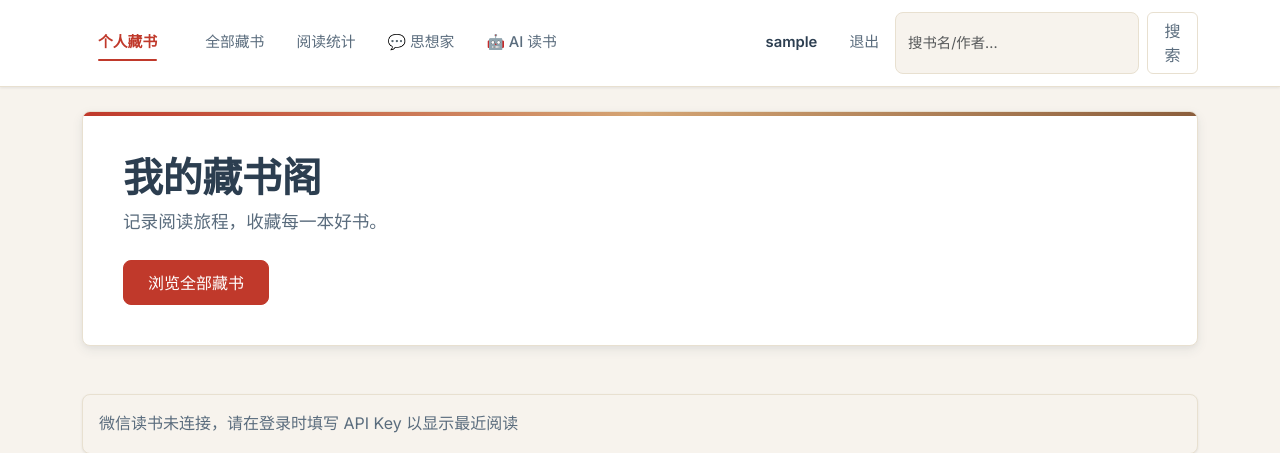
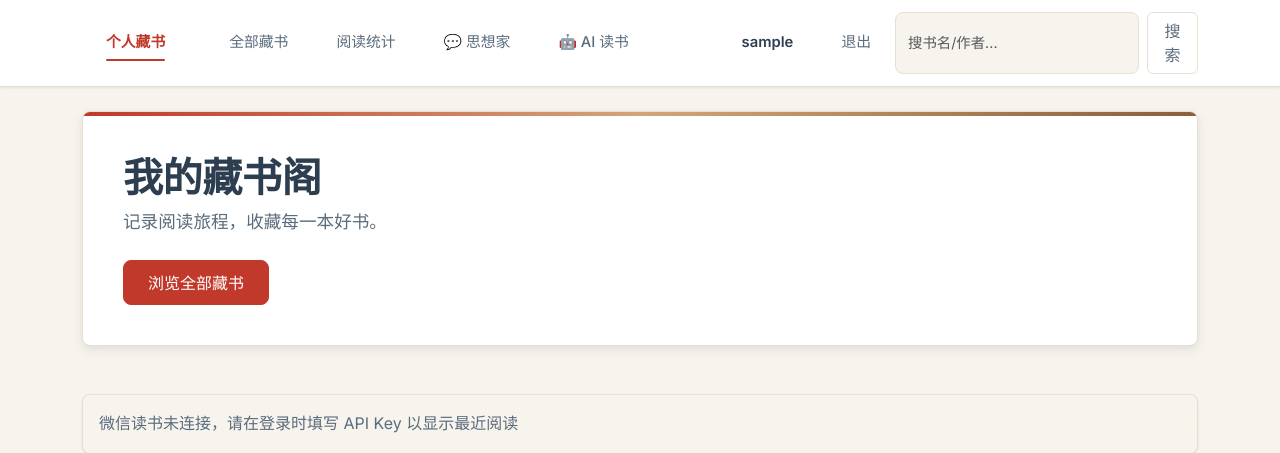
Before and after one commit to abdes6/book, a Flask app: page / in a window 1280 px wide. Shown: the top 453 px of the page. Run offline with Flask 3, Linux system fonts and the light colour scheme; the visitor is signed in with stand-in values (Sample User, id 1); some libraries are stand-ins or nearby versions.

Commit message:
chore: 导航栏标题水平间距从 1rem 加大至 1.5rem

```diff
--- a/app/static/css/custom.css
+++ b/app/static/css/custom.css
@@ -59,7 +59,7 @@ a:hover {
   font-weight: 500;
   font-size: 0.925rem;
   color: var(--ink-light) !important;
-  padding: 0.5rem 1rem !important;
+  padding: 0.5rem 1.5rem !important;
   border-radius: var(--radius-sm);
   transition: color var(--transition), background var(--transition);
 }
@@ -79,8 +79,8 @@ a:hover {
   content: '';
   position: absolute;
   bottom: 2px;
-  left: 1rem;
-  right: 1rem;
+  left: 1.5rem;
+  right: 1.5rem;
   height: 2px;
   background: var(--warm-accent);
   border-radius: 2px;
```
